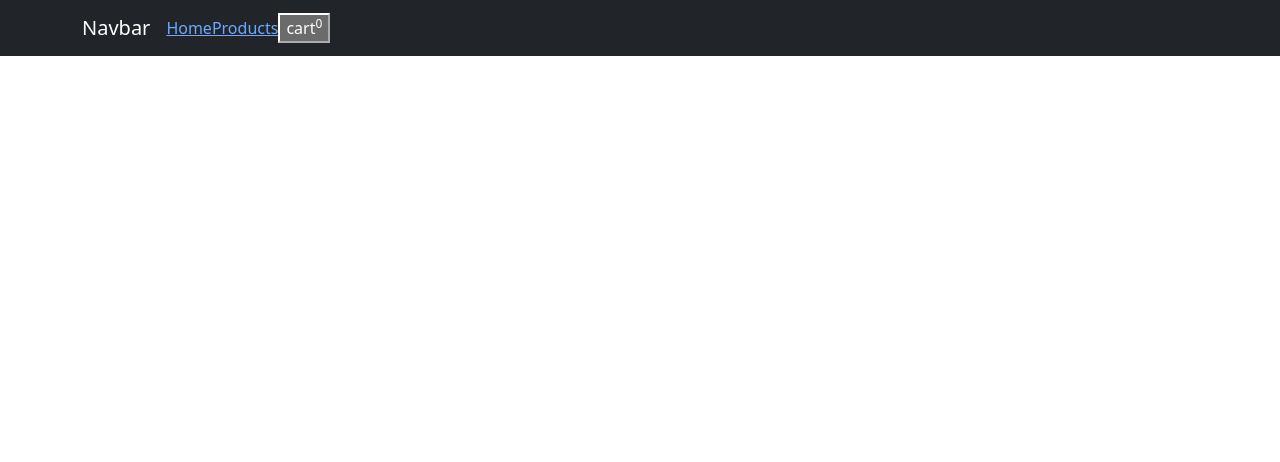
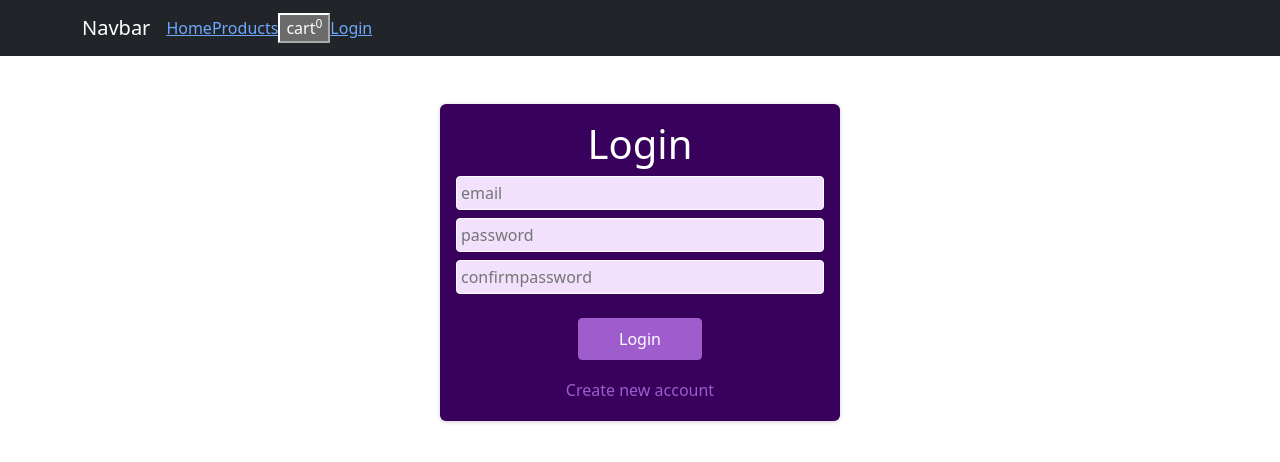
Before and after one commit to roshankhaire/my-app, a React (Create React App) app: page /auth in a window 1280 px wide. Shown: the top 462 px of the page. Built offline with nearby package versions, Linux system fonts and the light colour scheme.

Commit message:
Creating Sign Up Screen

```diff
--- a/src/App.js
+++ b/src/App.js
@@ -6,6 +6,8 @@ import CartIcon from "./components/pages/CartIcon";
 import Product from "./components/pages/Product";
 import Cart from "./components/Cart/Cart";
 import CartProvider from "./store/CartProvider";
+import AuthForm from "./components/AuthForm";
+
 
 function App() {
   const [cartIaShown,setCartIsShown]=useState(false);
@@ -24,8 +26,10 @@ function App() {
     <Route path="home" element={<Home/>}/>
 
     <Route path="product" element={<Product/>}/>
+    <Route path="auth" element={<AuthForm/>}/>
     </Routes>
     </Router>
+
      </CartProvider>;
 }
 
--- /dev/null
+++ b/src/components/AuthForm.js
@@ -0,0 +1,86 @@
+import React, {useState,useRef} from "react";
+import classes from "./AuthForm.module.css"
+
+
+const AuthForm = () => {
+    const emailInputRef=useRef();
+    const passwordInputRef=useRef();
+    const confirmPasswordRef=useRef()
+
+    const [isLogin, setIsLogin] = useState(true);
+    const [isLoading,setIsLoading]=useState(false)
+
+    const switchAuthModeHandler = (event) => {
+        event.preventDefault()
+        setIsLogin((prevState) => !prevState);
+
+    };
+    const submitHandler=(event)=>{
+            event.preventDefault();
+        const enteredEmail=emailInputRef.current.value;
+        const enteredPassword=passwordInputRef.current.value;
+        const enteredConfirmPassword=confirmPasswordRef.current.value;
+        setIsLoading(true)
+        if(isLogin){
+
+        }
+        else{
+            fetch("https://identitytoolkit.googleapis.com/v1/accounts:signUp?key=AIzaSyBrXKwWCPe_zUc5FVJdPqYgVHyEW9w2Lbw",{
+                method:"POST",
+                body:JSON.stringify({
+                      email:enteredEmail,
+                      password:enteredPassword,
+                      confirmPassword:enteredConfirmPassword,
+                      returnSecureToken:true
+                }),
+                headers:{
+                    "Content-Type":"application/json"
+                }
+            }).then(res=>{
+                setIsLoading(false)
+                if(res.ok){
+
+                }
+                else{
+                   return  res.json().then(data=>{
+                      let errorMeassage="Authentication Failed"
+                       if(data && data.error && data.error.message){
+                        errorMeassage=data.error.message
+                       }
+                       alert(errorMeassage)
+                       console.log("registration succussfully")
+                    })
+                }
+            })
+        }
+    }
+
+
+
+    return (
+        <section className={classes.auth}>
+            <h1>{isLogin ? 'Login' : 'Sign Up'}</h1>
+            <form onSubmit={submitHandler}>
+                <div className={classes.control}>
+
+                    <input type="email" id="email" required placeholder="email" ref={emailInputRef}/>
+                </div>
+                <div className={classes.control}>
+
+                    <input type="password" id="password" required placeholder="password" ref={passwordInputRef}/>
+                </div>
+                <div className={classes.control}>
+
+                    <input type="password" id="confirmpassword" required placeholder="confirmpassword" ref={confirmPasswordRef}/>
+                </div>
+                <div className={classes.actions}>
+                  { !isLoading  && <button> {isLogin ? 'Login' : 'Create account'}</button>}
+                  {isLoading && <p>sending request...</p>}
+                    <button className={classes.toggle} onClick={switchAuthModeHandler}>
+                        {isLogin ? 'Create new account' : 'Login with existing account'}</button>
+                </div>
+            </form>
+        </section>
+    )
+}
+export default AuthForm
--- /dev/null
+++ b/src/components/AuthForm.module.css
@@ -0,0 +1,73 @@
+.auth {
+    margin: 3rem auto;
+    width: 95%;
+    max-width: 25rem;
+    border-radius: 6px;
+    background-color: #38015c;
+    box-shadow: 0 1px 4px rgba(0, 0, 0, 0.2);
+    padding: 1rem;
+    text-align: center;
+    color:white
+  }
+
+  .auth h1 {
+    text-align: center;
+    color: white;
+  }
+
+  .control {
+    margin-bottom: 0.5rem;
+  }
+
+  .control label {
+    display: block;
+    color: white;
+    font-weight: bold;
+    margin-bottom: 0.5rem;
+  }
+
+  .control input {
+    font: inherit;
+    background-color: #f1e1fc;
+    color: #38015c;
+    border-radius: 4px;
+    border: 1px solid white;
+    width: 100%;
+    text-align: left;
+    padding: 0.25rem;
+  }
+
+  .actions {
+    margin-top: 1.5rem;
+    display: flex;
+    flex-direction: column;
+    align-items: center;
+  }
+
+  .actions button {
+    cursor: pointer;
+    font: inherit;
+    color: white;
+    background-color: #9f5ccc;
+    border: 1px solid #9f5ccc;
+    border-radius: 4px;
+    padding: 0.5rem 2.5rem;
+  }
+
+  .actions button:hover {
+    background-color: #873abb;
+    border-color: #873abb;
+  }
+
+  .actions .toggle {
+    margin-top: 1rem;
+    background-color: transparent;
+    color: #9f5ccc;
+    border: none;
+    padding: 0.15rem 1.5rem;
+  }
+
+  .actions .toggle:hover {
+    background-color: transparent;
+    color: #ae82cc;
+  }
--- a/src/components/NavBar.js
+++ b/src/components/NavBar.js
@@ -22,7 +22,7 @@ function ColorSchemesExample(props) {
             <NavLink to="product">
               <button onClick={props. onShowCart}>cart<sup>{noOfCartitems}</sup></button>
             </NavLink>
-
+            <NavLink to="auth">Login</NavLink>
             </li>
           </Nav>
         </Container>
```
